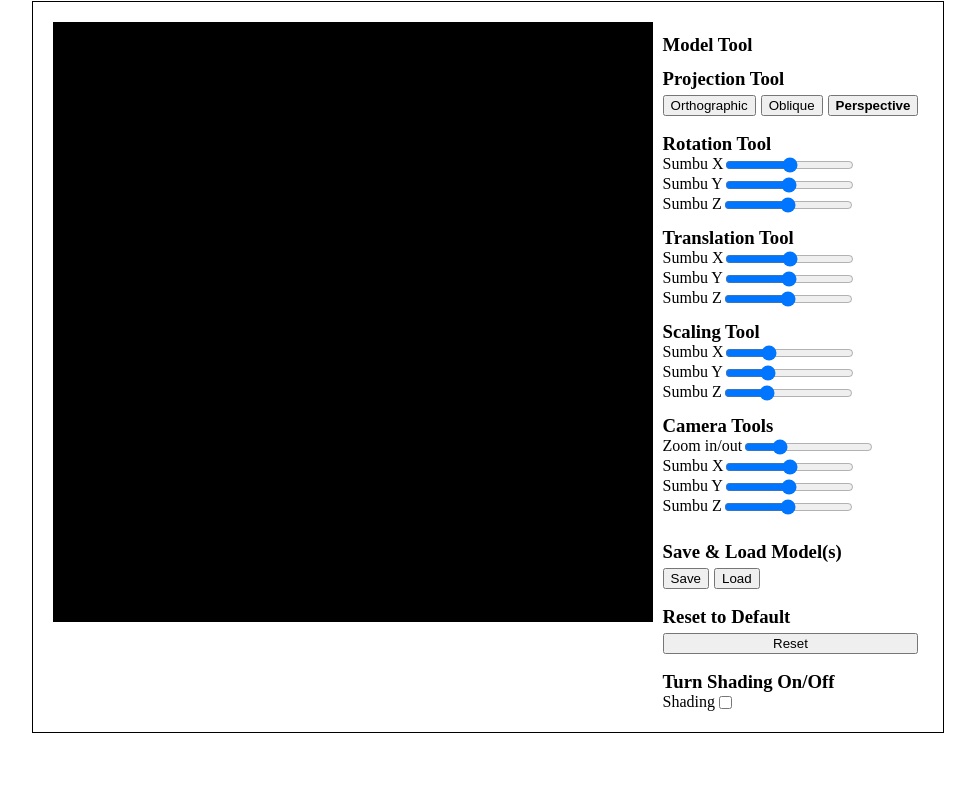
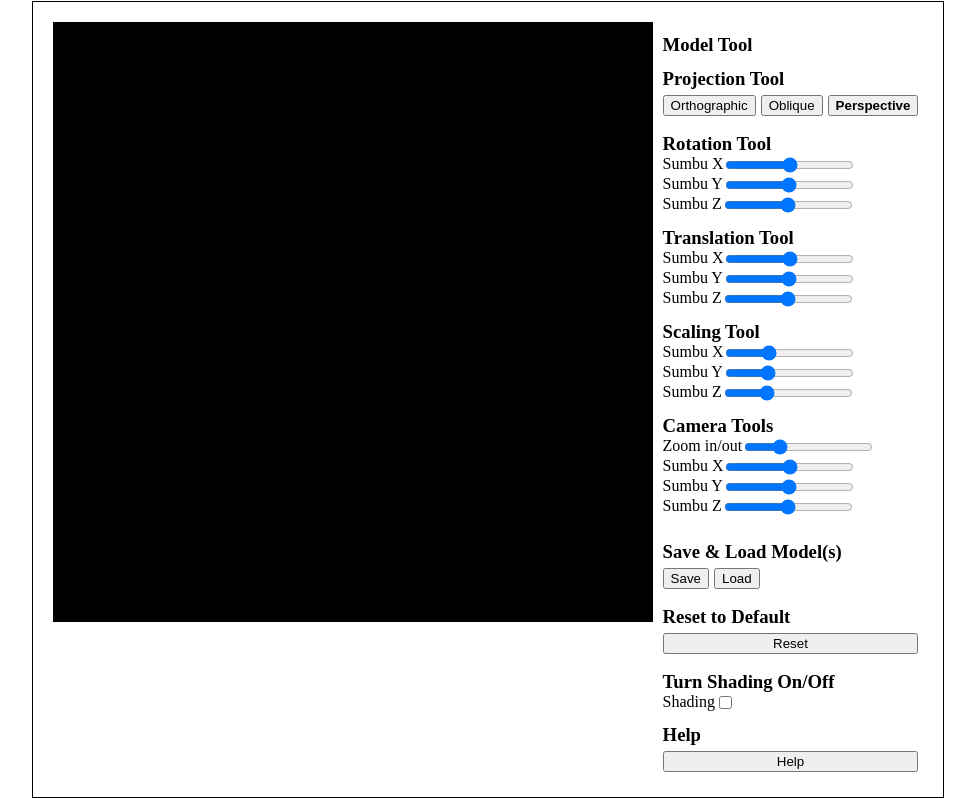
Before and after one commit to WillyWilsen/IF3260_Tugas2_K03_G12, a plain HTML site: page src/index.html in a window 1280 px wide. Shown: the part 79-877 px from the top of the page, without its empty margins (152-1127 px from the left). Before the commit the page ends 812 px from the top, so only its background shows below. Drawn offline with Linux system fonts and the light colour scheme.

Commit message:
Update ReadMe

```diff
--- a/src/index.html
+++ b/src/index.html
@@ -126,6 +126,12 @@
                     <input type="checkbox" name="shadingCheckbox" id="shadingCheckbox" value="isChecked">
                 </div>
             </div>
+            <div id="div-help" class="vertical">
+                <h3>Help</h3>
+                <button id="help">
+                    Help
+                </button>
+            </div>
         </div>
     </div>
 </body>
```
Also changed, not shown: assets/model.png (added), assets/overview.png, 1 other file.
